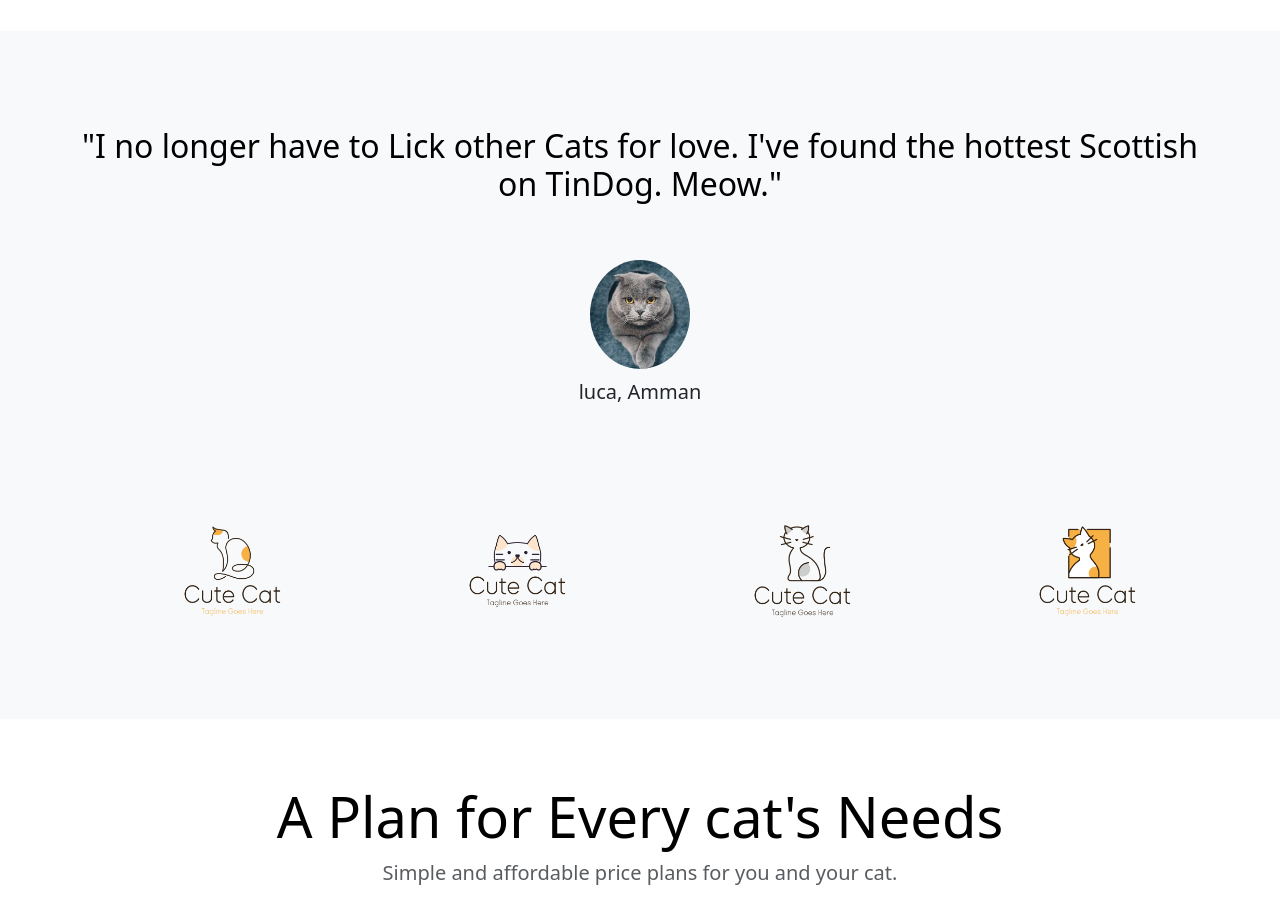
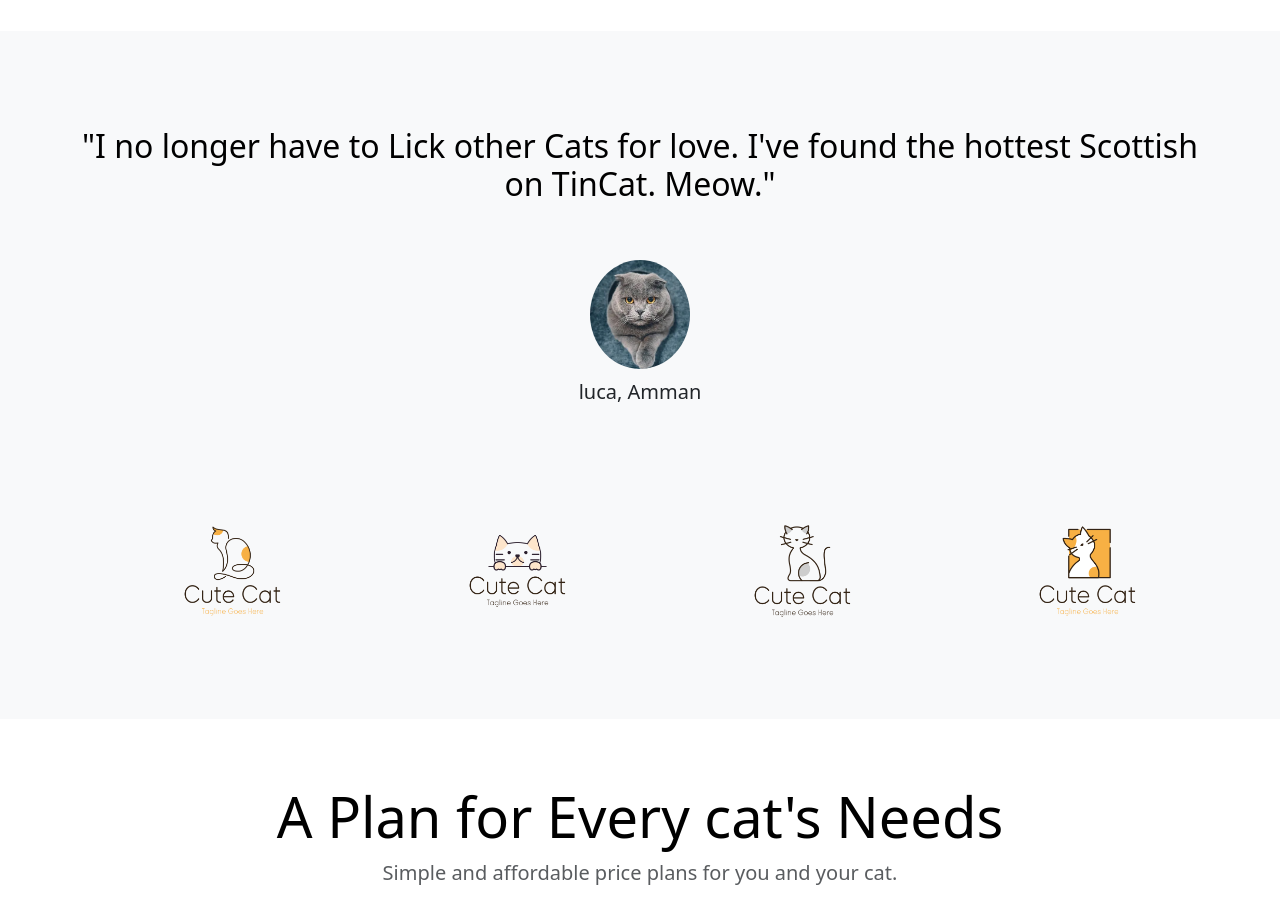
Before and after one commit to mustafaobaidd/TinCat, a plain HTML site: page index.html in a window 1280 px wide. Shown: the part 1000-1923 px from the top of the page. Drawn offline with nearby package versions, Linux system fonts and the light colour scheme.

Commit message:
Update index.html

```diff
--- a/index.html
+++ b/index.html
@@ -99,7 +99,7 @@
     <div class="my-5">
       <div class="p-5 text-center bg-body-tertiary">
         <div class="container py-5">
-          <h2 class="text-body-emphasis">"I no longer have to Lick other Cats for love. I've found the hottest Scottish on TinDog. Meow."</h2>
+          <h2 class="text-body-emphasis">"I no longer have to Lick other Cats for love. I've found the hottest Scottish on TinCat. Meow."</h2>
           <img src="./images/cat-img.jpg" alt="" class="profile-img mt-5">
           <p class="col-lg-8 mx-auto lead mt-2">
             luca, Amman
```
